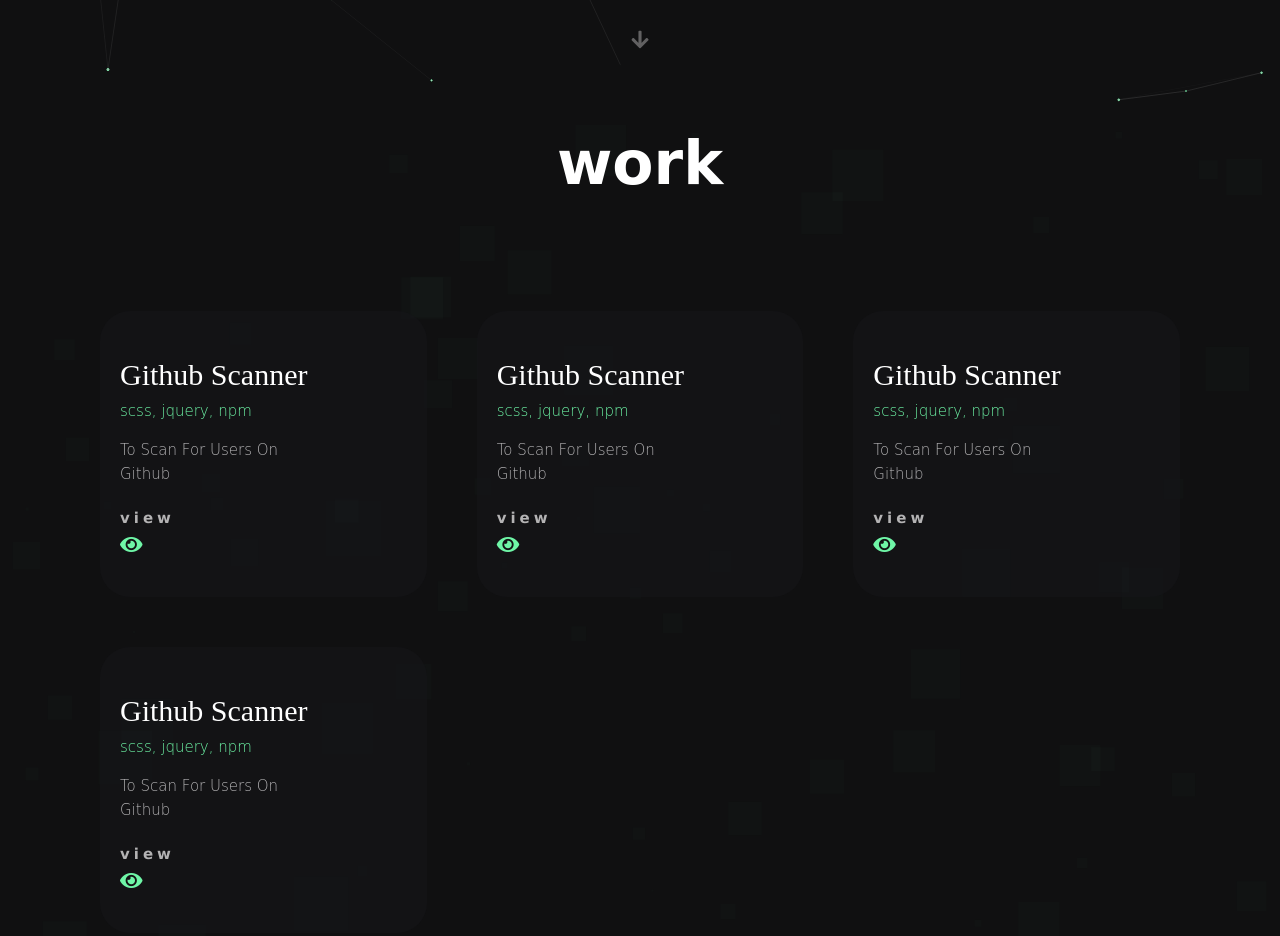
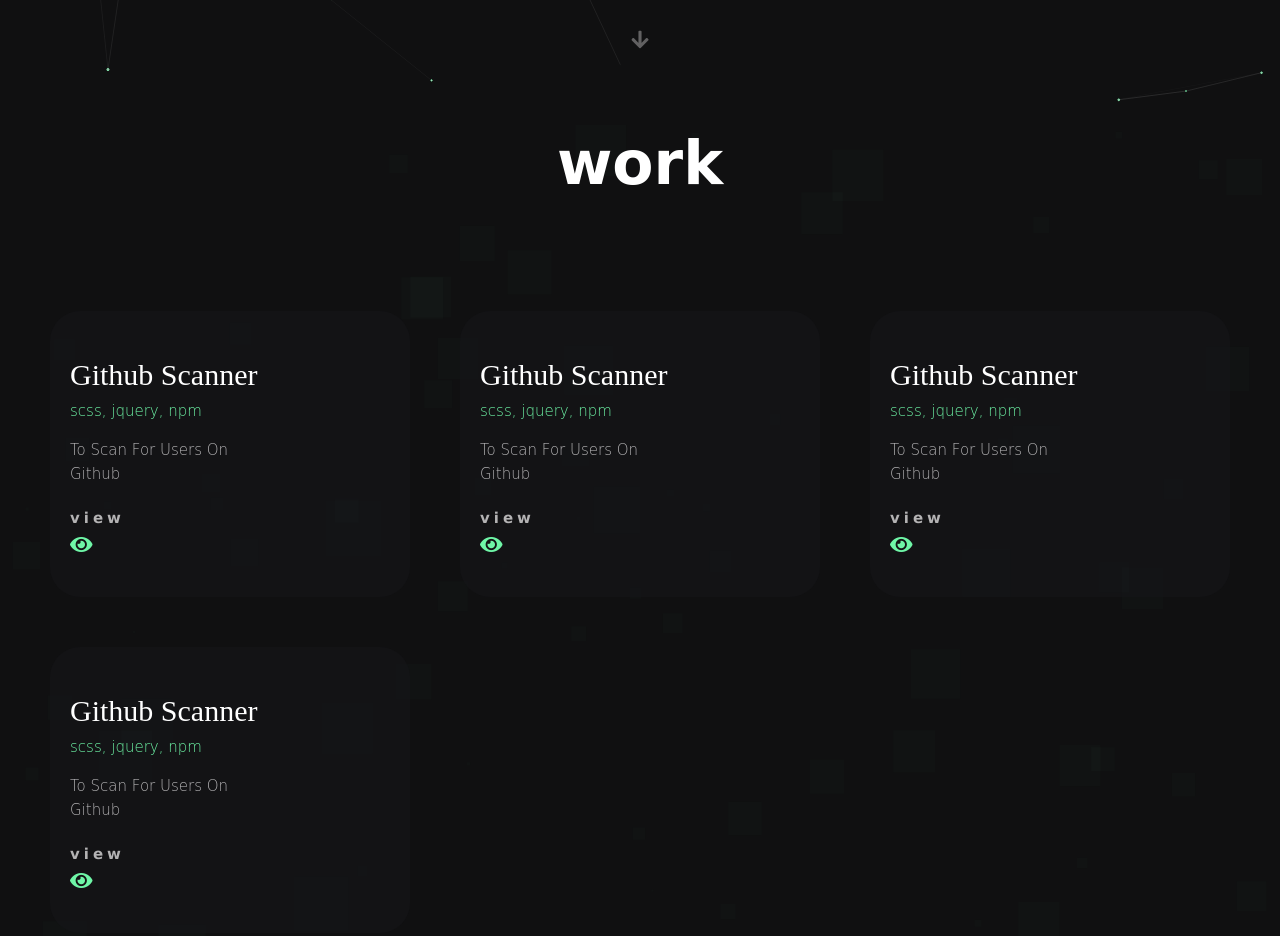
Before and after one commit to jsxike/onuorahike, a website: page index.html in a window 1280 px wide. Shown: the part 685-1621 px from the top of the page. Drawn offline with nearby package versions, Linux system fonts and the light colour scheme; a web font is replaced by a local one.

Commit message:
fixed padding issues

```diff
--- a/sass/pages/_work.scss
+++ b/sass/pages/_work.scss
@@ -3,10 +3,10 @@
   width: 100%;
   height: 100%;
   background-color: transparent;
-  // background-image: url('');
-  // background-repeat: no-repeat;
-  // background-size: cover;
-  // background-position: 50% 50%;
+  background-image: url('');
+  background-repeat: no-repeat;
+  background-size: cover;
+  background-position: 50% 50%;
   z-index: -100;
 }
 
@@ -18,7 +18,7 @@
     margin-bottom: 5rem;
   }
   .work_box {
-    padding: 5rem 10rem;
+    padding: 5rem 5rem;
     display: grid;
     grid-template-columns: repeat(auto-fit, minmax(30rem, 1fr));
     gap: 5rem;
```
Also changed, not shown: index.html (+0 -1 lines), css/style.css.
